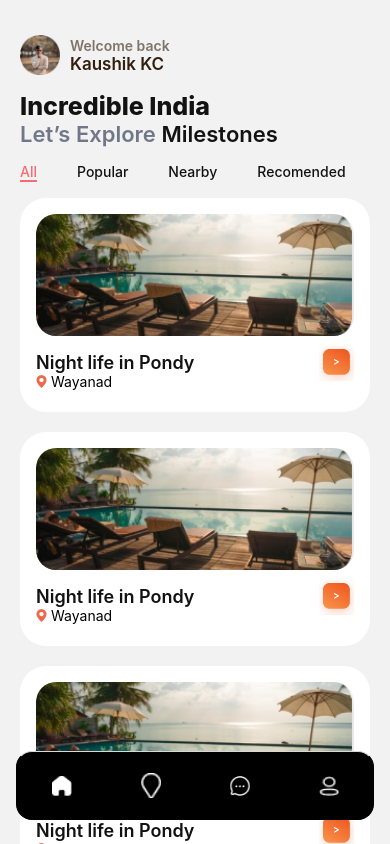
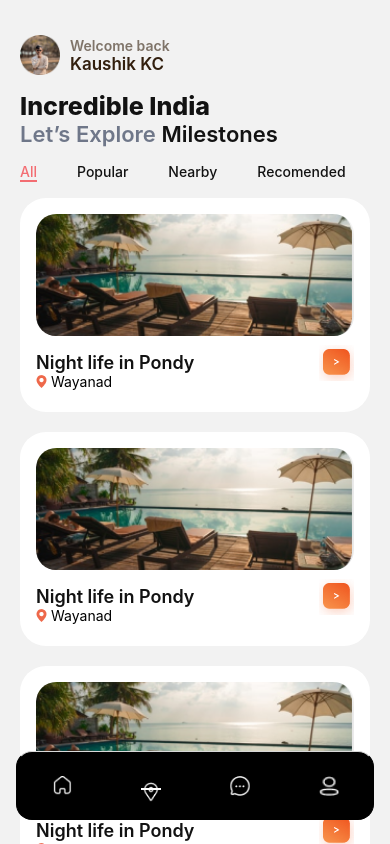
Before and after one commit to jezero-labs/milestone, a React Native app: screen /Explore in a window 390 px wide. Built offline with nearby package versions, Linux system fonts and the light colour scheme.

Commit message:
Added Scrolling to all pages

```diff
--- a/src/components/MilestonesCard.tsx
+++ b/src/components/MilestonesCard.tsx
@@ -23,6 +23,7 @@ const MilestonesCard = ({
   navigation,
 }: MilestoneProps) => {
   return (
+    <View>
       <TouchableOpacity
         onPress={() => navigation.navigate('Milestone')}
         style={styles.milsestoneCard}>
@@ -41,6 +42,7 @@ const MilestonesCard = ({
           <Image source={require('../assets/images/milestonedetail.png')} />
         </View>
       </TouchableOpacity>
+    </View>
   );
 };
 
--- a/src/navigation/BottomNavigation.tsx
+++ b/src/navigation/BottomNavigation.tsx
@@ -5,7 +5,7 @@ import Home from '../screens/Home';
 import Explore from '../screens/Explore';
 import Marketplace from '../screens/Marketplace';
 import Profile from '../screens/Profile';
-import {Image} from 'react-native';
+import {Image, Text} from 'react-native';
 import {wp} from '../utils/ScreenDimension';
 
 type BottomTabNavigatorParamList = {
@@ -48,17 +48,32 @@ const BottomNavigator = () => {
           tabBarLabel: 'Home',
           // eslint-disable-next-line react/no-unstable-nested-components
           tabBarIcon: ({focused}) => (
+            <>
               <Image
                 source={
                   focused
-                  ? require('../assets/images/home.png')
-                  : require('../assets/images/home.png')
+                    ? require('../assets/images/Home.png')
+                    : require('../assets/images/Home.png')
                 }
                 style={{
                   width: 20,
                   height: 20,
                 }}
               />
+              <Text
+                style={
+                  focused
+                    ? {
+                        borderBottomWidth: 2,
+                        width: 20,
+                        borderBottomColor: '#fff',
+                        marginTop: -14,
+                      }
+                    : {
+                        height: 0,
+                      }
+                }></Text>
+            </>
           ),
         }}
       />
@@ -69,17 +84,32 @@ const BottomNavigator = () => {
           tabBarShowLabel: false,
           tabBarLabel: 'Explore',
           tabBarIcon: ({focused}) => (
+            <>
               <Image
                 source={
                   focused
-                  ? require('../assets/images/explore.png')
-                  : require('../assets/images/explore.png')
+                    ? require('../assets/images/Explore.png')
+                    : require('../assets/images/Explore.png')
                 }
                 style={{
                   width: 20,
-                height: 25,
+                  height: 20,
                 }}
               />
+              <Text
+                style={
+                  focused
+                    ? {
+                        borderBottomWidth: 2,
+                        width: 20,
+                        borderBottomColor: '#fff',
+                        marginTop: -14,
+                      }
+                    : {
+                        height: 0,
+                      }
+                }></Text>
+            </>
           ),
         }}
       />
@@ -91,6 +121,7 @@ const BottomNavigator = () => {
 
           tabBarLabel: 'Marketplace',
           tabBarIcon: ({focused}) => (
+            <>
               <Image
                 source={
                   focused
@@ -102,6 +133,20 @@ const BottomNavigator = () => {
                   height: 20,
                 }}
               />
+              <Text
+                style={
+                  focused
+                    ? {
+                        borderBottomWidth: 2,
+                        width: 20,
+                        borderBottomColor: '#fff',
+                        marginTop: -14,
+                      }
+                    : {
+                        height: 0,
+                      }
+                }></Text>
+            </>
           ),
         }}
       />
@@ -112,6 +157,7 @@ const BottomNavigator = () => {
           tabBarShowLabel: false,
           tabBarLabel: 'Profile',
           tabBarIcon: ({focused}) => (
+            <>
               <Image
                 source={
                   focused
@@ -123,6 +169,20 @@ const BottomNavigator = () => {
                   height: 20,
                 }}
               />
+              <Text
+                style={
+                  focused
+                    ? {
+                        borderBottomWidth: 2,
+                        width: 20,
+                        borderBottomColor: '#fff',
+                        marginTop: -14,
+                      }
+                    : {
+                        height: 0,
+                      }
+                }></Text>
+            </>
           ),
         }}
       />
--- a/src/screens/Explore.tsx
+++ b/src/screens/Explore.tsx
@@ -4,15 +4,43 @@ import {
   TouchableOpacity,
   ScrollView,
   StyleSheet,
+  FlatList,
 } from 'react-native';
 import React, {useState} from 'react';
 import WelcomeComponent from '../components/WelcomeComponent';
 import MilestonesCard from '../components/MilestonesCard';
 
+const DATA = [
+  {
+    id: 1,
+    image: require('../assets/images/milestoneImg.png'),
+    title: 'Night life in Pondy',
+    location: 'Wayanad',
+  },
+  {
+    id: 2,
+    image: require('../assets/images/milestoneImg.png'),
+    title: 'Night life in Pondy',
+    location: 'Wayanad',
+  },
+  {
+    id: 3,
+    image: require('../assets/images/milestoneImg.png'),
+    title: 'Night life in Pondy',
+    location: 'Wayanad',
+  },
+  {
+    id: 4,
+    image: require('../assets/images/milestoneImg.png'),
+    title: 'Night life in Pondy',
+    location: 'Wayanad',
+  },
+];
+
 const Explore = ({navigation}: any) => {
   const [locationCategory, setLocationCategory] = useState<string>('All');
   return (
-    <View>
+    <ScrollView>
       <WelcomeComponent
         name={'Kaushik KC'}
         image={require('../assets/images/ProfileImg.png')}
@@ -68,8 +96,21 @@ const Explore = ({navigation}: any) => {
             </Text>
           </TouchableOpacity>
         </ScrollView>
-        <ScrollView showsVerticalScrollIndicator={false}>
-          <MilestonesCard
+        <View>
+          <FlatList
+            data={DATA}
+            scrollEnabled={false}
+            renderItem={({item}) => (
+              <MilestonesCard
+                image={item.image}
+                title={item.title}
+                location={item.location}
+                navigation={navigation}
+              />
+            )}
+            // keyExtractor={(item: { id: any; }) => item.id}
+          />
+          {/* <MilestonesCard
             image={require('../assets/images/milestoneImg.png')}
             title="Night life in Pondy"
             location="Wayanad"
@@ -92,10 +133,10 @@ const Explore = ({navigation}: any) => {
             title="Night life in Pondy"
             location="Wayanad"
             navigation={navigation}
-          />
-        </ScrollView>
+          /> */}
+        </View>
       </View>
-    </View>
+    </ScrollView>
   );
 };
 
--- a/src/screens/Home.tsx
+++ b/src/screens/Home.tsx
@@ -116,7 +116,7 @@ const Home = ({navigation}: any) => {
   };
 
   return (
-    <View>
+    <ScrollView>
       <WelcomeComponent
         name={'Kaushik KC'}
         image={require('../assets/images/ProfileImg.png')}
@@ -274,7 +274,7 @@ const Home = ({navigation}: any) => {
           </View>
         </View>
       )}
-    </View>
+    </ScrollView>
   );
 };
 
--- a/src/screens/Milestone.tsx
+++ b/src/screens/Milestone.tsx
@@ -8,11 +8,12 @@ const Milestone = () => {
   const [milestonCatory, setMilestoneCatory] = useState('All');
 
   return (
-    <View style={styles.outerContainer}>
+    <ScrollView style={styles.outerContainer}>
       <Image
         style={styles.backgroundImg}
         source={require('../assets/images/Italy.png')}
       />
+      <View style={styles.innerContainer}>
         <TouchableOpacity style={styles.navMenu}>
           <Image source={require('../assets/images/arrow.png')} />
         </TouchableOpacity>
@@ -33,6 +34,7 @@ const Milestone = () => {
           </View>
           <Image source={require('../assets/images/Like.png')} />
         </View>
+
         <ScrollView
           style={styles.milestoneCaterories}
           horizontal={true}
@@ -91,8 +93,8 @@ const Milestone = () => {
         <View style={styles.milestoneTextDiv}>
           <Text style={styles.milestoneText}>At First</Text>
           <Text style={styles.milestonepara}>
-          Let's figure out how much I spent on this trip of money and time, and
-          then the story begins.
+            Let's figure out how much I spent on this trip of money and time,
+            and then the story begins.
           </Text>
           <View style={styles.milestoneDiv}>
             <View style={styles.milestoneIcondiv}>
@@ -142,6 +144,7 @@ const Milestone = () => {
           </View>
         </ScrollView>
       </View>
+    </ScrollView>
   );
 };
 
@@ -154,7 +157,8 @@ const styles = StyleSheet.create({
     alignItems: 'center',
     justifyContent: 'center',
   },
-  outerContainer: {
+  outerContainer: {},
+  innerContainer: {
     padding: 20,
   },
   backgroundImg: {
--- a/src/screens/PlaceDetails.tsx
+++ b/src/screens/PlaceDetails.tsx
@@ -6,7 +6,7 @@ import MilestonesCard from '../components/MilestonesCard';
 
 const PlaceDetails = ({navigation}: any) => {
   return (
-    <View style={styles.outterContainer}>
+    <ScrollView style={styles.outterContainer}>
       <View style={styles.topNav}>
         <TouchableOpacity style={styles.navMenu}>
           <Image source={require('../assets/images/arrow.png')} />
@@ -73,7 +73,7 @@ const PlaceDetails = ({navigation}: any) => {
           navigation={navigation}
         />
       </ScrollView>
-    </View>
+    </ScrollView>
   );
 };
 
--- a/src/screens/Profile.tsx
+++ b/src/screens/Profile.tsx
@@ -1,9 +1,14 @@
 import {View, Text} from 'react-native';
 import React from 'react';
+import WelcomeComponent from '../components/WelcomeComponent';
 
 const Profile = () => {
   return (
     <View>
+      <WelcomeComponent
+        name={'Kaushik KC'}
+        image={require('../assets/images/ProfileImg.png')}
+      />
       <Text>Profile</Text>
     </View>
   );
```
Also changed, not shown: src/assets/images/Explore.png (added), src/assets/images/Home.png (added). Lines whose indentation alone changed are shown as unchanged.
